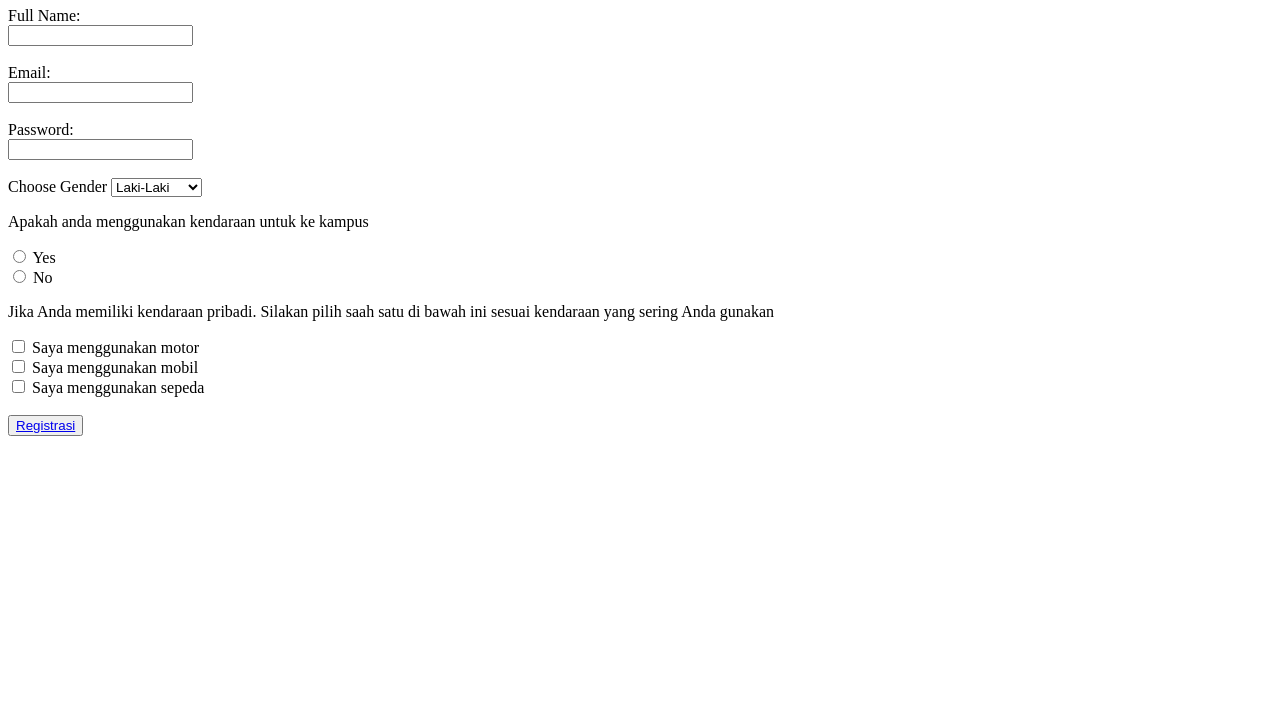
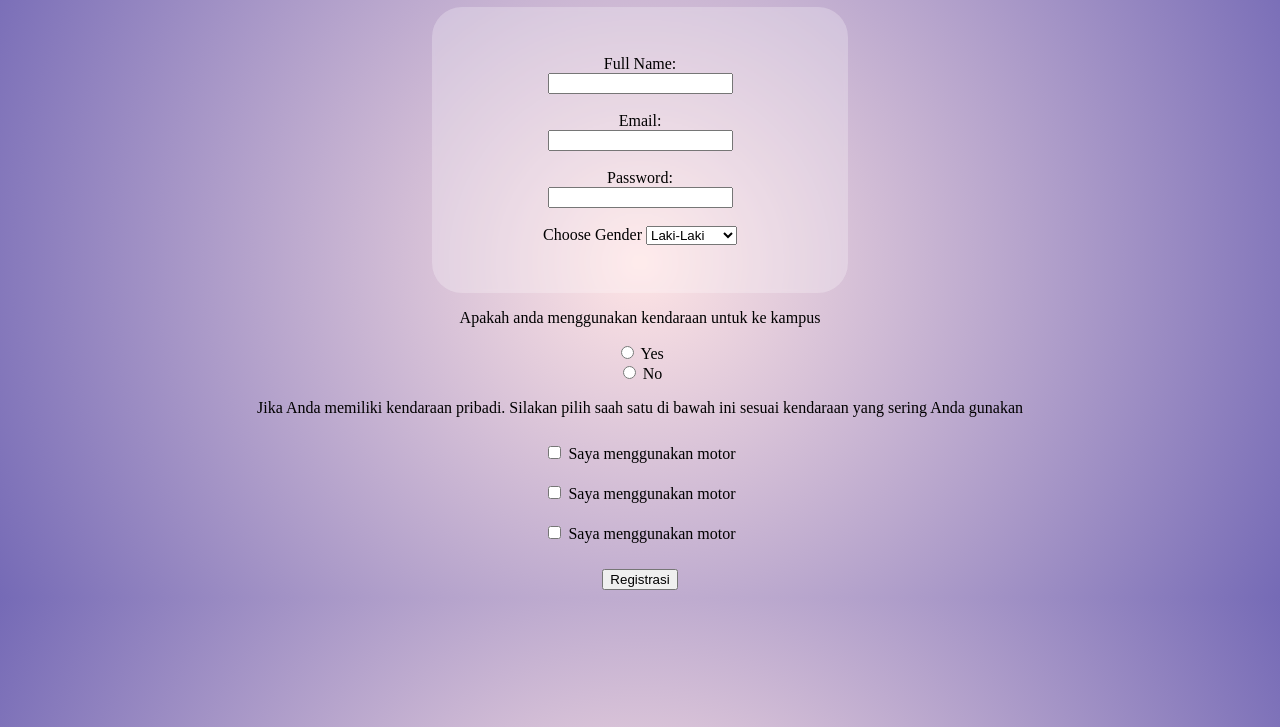
Before and after one commit to rutnaomi/astrosphere_c, a plain HTML site: page Week3/register1.html in a window 1280 px wide. Shown: the part 73-800 px from the top of the page. Drawn offline with Linux system fonts and the light colour scheme.

Commit message:
ubah file

```diff
--- a/Week3/register1.html
+++ b/Week3/register1.html
@@ -4,26 +4,29 @@
         <meta charset="UTF-8">
         <meta name="viewport" content="width=device-width, initial-scale=1.0">
         <title>LAMAN REGISTRASI WEBSITE MAHASISWA</title>
+    <link rel="stylesheet" href="/Week3/style/w3.css">
+
     </head>
+    <center>
     <body>
         <div>
             <h1>REGISTER FORM</h1>
 
-                <form action="submit_form.php" method="POST">
+                <form action="submit_form.php" method="POST" class="login">
                     <label for="name">Full Name:</label><br/>
                     <input type="text" id="name" name="name"><br><br>
                     <label for="email">Email:</label><br>
                     <input type="email" id="email" name="email"><br><br>
                     <label for="password" id="password" name="password">Password:</label><br>
                     <input type="password" id="password" name="password"><br><br>
+                    <label for="Gender">Choose Gender</label>
+                    <select>
+                        <option value="Laki-Laki">Laki-Laki</option>
+                        <option value="Perempuan">Perempuan</option>
+                        <option value="Lainnya">Lainnya</option>
+                    </select>
 
                 </form>
-                <label for="Gender">Choose Gender</label>
-                <select>
-                    <option value="Laki-Laki">Laki-Laki</option>
-                    <option value="Perempuan">Perempuan</option>
-                    <option value="Lainnya">Lainnya</option>
-                </select>
 
                     <p>Apakah anda menggunakan kendaraan untuk ke kampus</p>
                     <form>
@@ -35,21 +38,28 @@
 
 
                     <p>Jika Anda memiliki kendaraan pribadi. Silakan pilih saah satu di bawah ini sesuai kendaraan yang sering Anda gunakan</p>
+                <div class="row">
+                 <div class="isi">
                     <input type="checkbox" id="vehicle1" name="vehicle1" value="motor"/>
                     <label for="vehicle1">Saya menggunakan motor</label><br/>
+                </div>
+                 <div class="isi">
+                    <input type="checkbox" id="vehicle1" name="vehicle1" value="motor"/>
+                    <label for="vehicle1">Saya menggunakan motor</label><br/>
+                </div>
+                 <div class="isi">
+                    <input type="checkbox" id="vehicle1" name="vehicle1" value="motor"/>
+                    <label for="vehicle1">Saya menggunakan motor</label><br/>
+                </div>
 
-                    <input type="checkbox" id="vehicle2" name="vehicle2" value="mobil"/>
-                    <label for="vehicle2">Saya menggunakan mobil</label><br/>
+                </div>
 
-                    <input type="checkbox" id="vehicle3" name="vehicle3" value="sepeda"/>
-                    <label for="vehicle3">Saya menggunakan sepeda</label><br><br/>
-
-                    <button type="submit"> <a href="http://127.0.0.1:5500/Week3/register2.html">Registrasi</a></button>
+                    <button type="submit" class="tombol"> <a href="http://127.0.0.1:5500/Week3/register2.html" style="text-decoration: none; color: black;">Registrasi</a></button>
 
                 </form>
             </div>
         </div>
-
+    </center>
 
     </body>
 </html>
--- /dev/null
+++ b/Week3/style/w3.css
@@ -0,0 +1,39 @@
+body{
+    background: rgb(253,123,180);
+    background: radial-gradient(circle, rgba(253,123,180,1) 32%, rgba(30,94,163,1) 91%);
+
+}
+.login{
+    background-color: rgba(255, 255, 255, 0.26);
+    backdrop-filter: blur(2px);
+    padding: 3rem;
+    margin: 0 100px;
+    width: 20rem;
+    border-radius: 30px;
+}
+body{
+    background: rgb(255,229,229);
+    background: radial-gradient(circle, rgba(255,229,229,1) 0%, rgba(117,106,182,1) 100%);
+
+}
+*{
+    align-items: center;
+    justify-content: center;
+}
+.row .isi{
+    padding: 10px;
+
+}
+.row{
+    margin-bottom: 1rem;
+}
+.tombol{
+    text-decoration: none;
+    color: black;
+}
+.tombol:active{
+    color: gold;
+}
+.tombol:hover{
+    background-color: darkcyan;
+}
```
